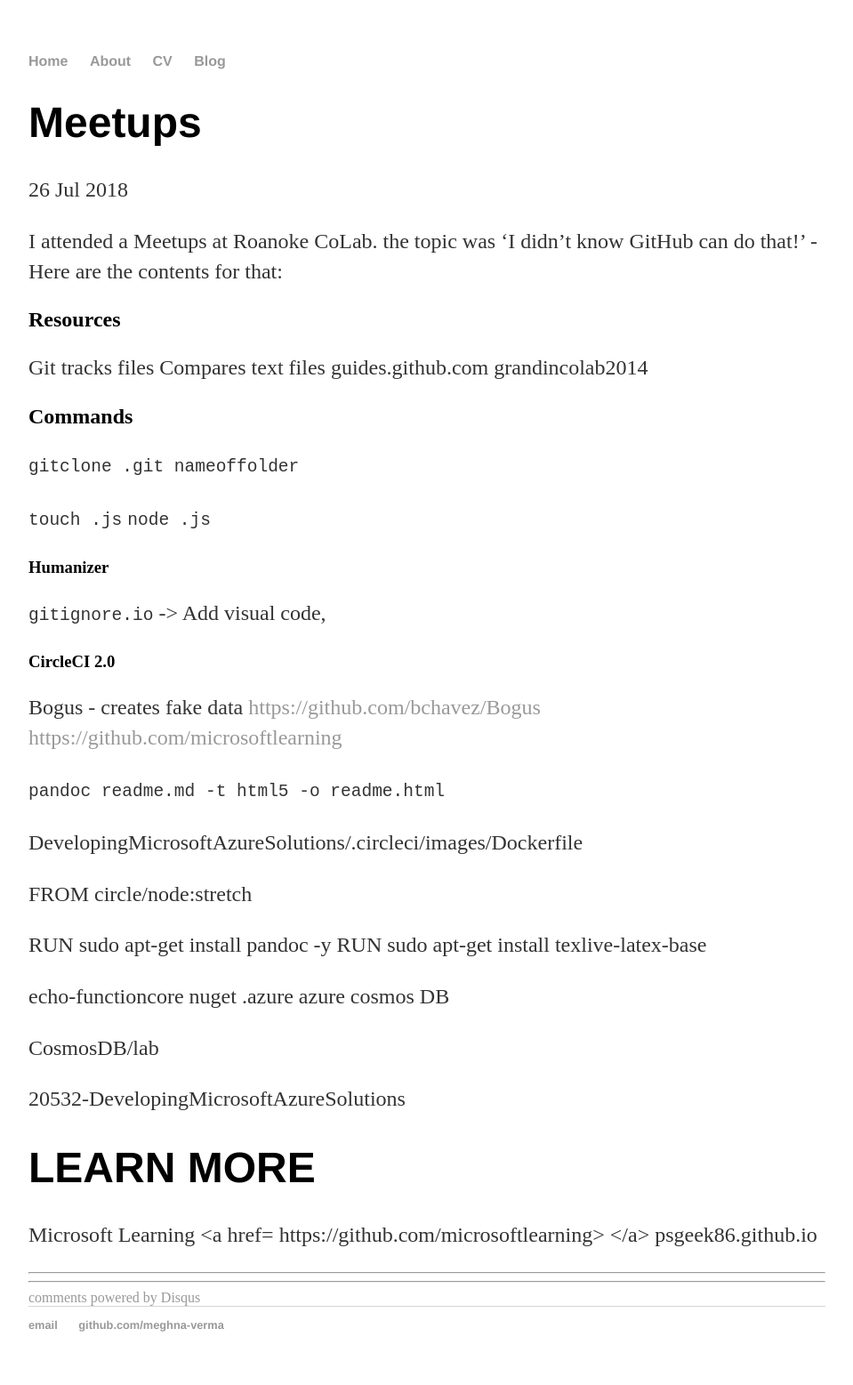
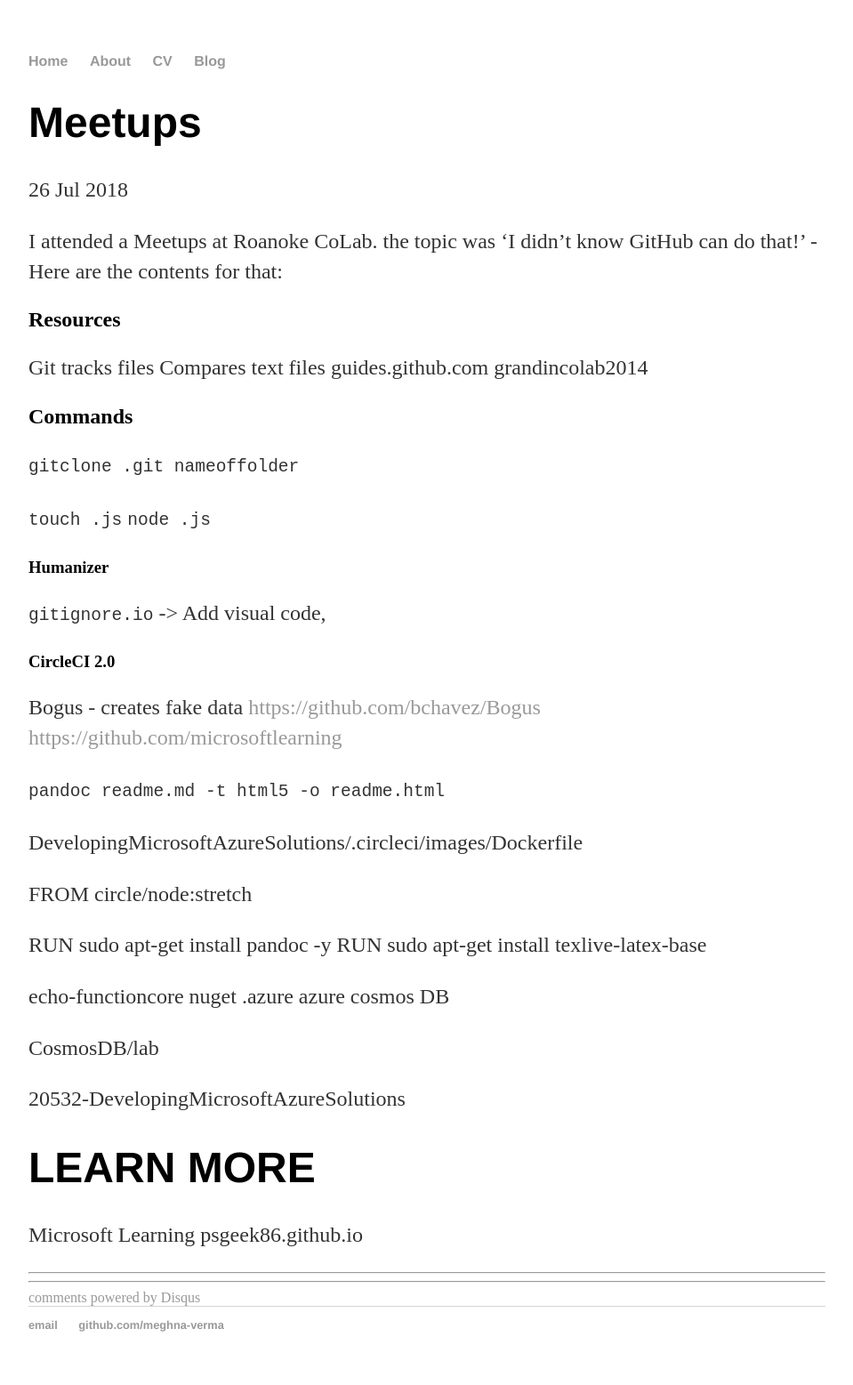
Before and after one commit to meghna-verma/meghna-verma.github.io, a Jekyll site: the page built from _posts/2018-08-02-Meetups.md, in a window 1280 px wide. Shown: the whole page at 89% size, without its empty margins (160-1119 px from the left). Built offline with Jekyll 4.4.1, drawn with Linux system fonts in a browser that asks for light colours; comment, search, counter and statistics services are not loaded.

Commit message:
Update 2018-08-02-Meetups.md

```diff
--- a/_posts/2018-08-02-Meetups.md
+++ b/_posts/2018-08-02-Meetups.md
@@ -47,5 +47,5 @@
 
 # LEARN MORE
 
-Microsoft Learning <a href= https://github.com/microsoftlearning> </a>
+Microsoft Learning <a href="https://github.com/microsoftlearning"> </a>
 psgeek86.github.io
```
